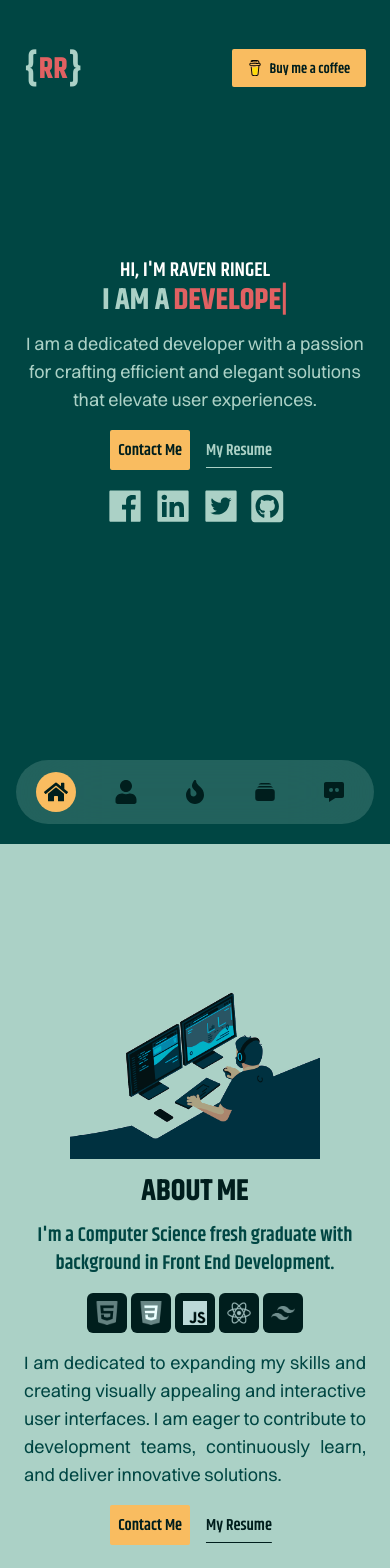
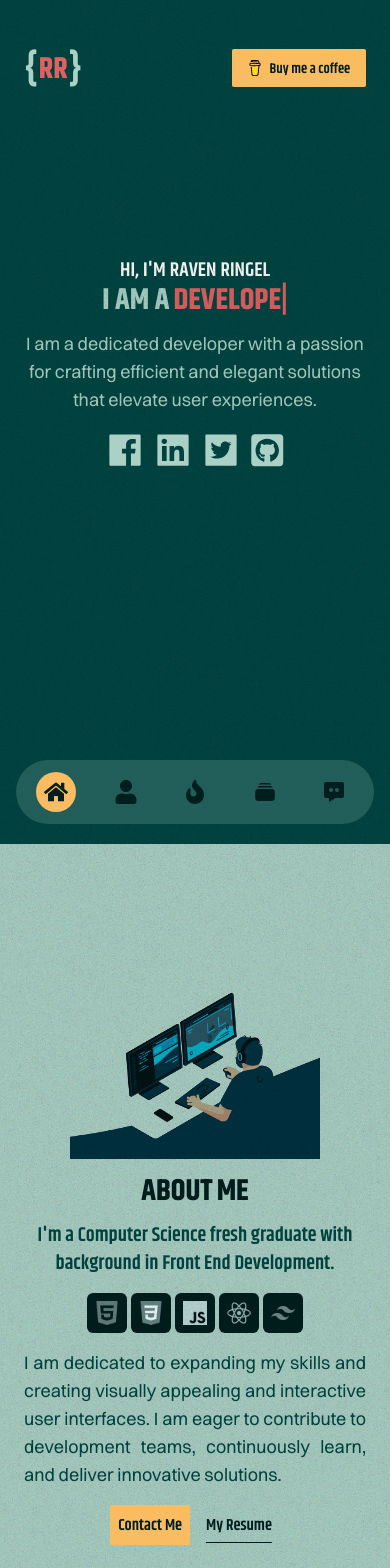
Before and after one commit to rvnrngl/my-portfolio, a React (Vite) app: page / in a window 390 px wide. Shown: the top 1568 px of the page. Built offline with nearby package versions, Linux system fonts and the light colour scheme.

Commit message:
added grainy background

```diff
--- a/src/App.css
+++ b/src/App.css
@@ -3,6 +3,19 @@ html,body {
     margin: 0;
     overflow-x: hidden;
     scroll-behavior: smooth;
+    background-color: #004643;
+}
+
+.bg-grain {
+    position: absolute;
+    background-image: url("./assets/noiseFilter.svg");
+    mix-blend-mode: multiply;
+    pointer-events: none;
+    width: 100%;
+    height: 100%;
+    top: 0;
+    left: 0;
+    z-index: 1;
 }
 
 body {
--- a/src/App.jsx
+++ b/src/App.jsx
@@ -10,7 +10,7 @@ import Contact from "./components/Contact";
 function App() {
   return (
     <>
-      <div className=" bg-bg-color text-headline">
+      <div className="text-headline">
         <NavBar />
         <Header />
         <Home />
--- a/src/components/About.jsx
+++ b/src/components/About.jsx
@@ -35,7 +35,8 @@ const icons = [
 
 const About = () => {
   return (
-    <section id="about" className="w-screen bg-paragraph">
+    <section id="about" className="w-screen h-screen bg-paragraph relative">
+      <div className="bg-grain opacity-50"></div>
       <div className="w-full max-w-[1240px] h-screen py-8 mx-auto px-6 font-khand text-bg-color flex justify-center items-center">
         <div className="container mx-auto grid lg:grid-cols-2 lg:place-items-center lg:gap-4">
           {/* image */}
@@ -107,7 +108,7 @@ const About = () => {
                     }}
                     viewport={{ once: false, amount: 0.3 }}
                     key={index}
-                    className="list-none group bg-btn-text-color w-[40px] h-[40px] sm:w-[50px] sm:h-[50px] p-2 flex justify-center items-center rounded-md"
+                    className="list-none group bg-btn-text-color w-[40px] h-[40px] sm:w-[50px] sm:h-[50px] p-2 flex justify-center items-center rounded-md hover:z-10"
                   >
                     <img
                       className=" mix-blend-luminosity group-hover:mix-blend-normal"
@@ -127,7 +128,7 @@ const About = () => {
             <div className="flex justify-center lg:justify-start items-center gap-2 pb-4">
               <Link
                 className="bg-btn-color cursor-pointer text-btn-text-color text-md sm:text-xl md:text-2xl font-khand font-semibold lg:font-bold rounded-sm p-2
-                                duration-200 ease-in hover:drop-shadow-[5px_5px_0px_#000000] hover:translate-x-[-2px]"
+                                duration-200 ease-in hover:drop-shadow-[5px_5px_0px_#000000] hover:translate-x-[-2px] z-[2]"
                 smooth={true}
                 duration={300}
                 to="contact"
@@ -138,7 +139,7 @@ const About = () => {
                 href={Resume}
                 target="_blank"
                 className="text-btn-text-color hover:bg-btn-text-color underline underline-offset-[12px] hover:no-underline text-md sm:text-xl md:text-2xl font-khand font-semibold lg:font-bold rounded-sm p-2
-                                duration-200 ease-in hover:text-paragraph hover:shadow-[5px_5px_0px_#000000] hover:translate-x-[-2px]"
+                                duration-200 ease-in hover:text-paragraph hover:shadow-[5px_5px_0px_#000000] hover:translate-x-[-2px] z-[2]"
               >
                 My Resume
               </a>
--- a/src/components/Cards.jsx
+++ b/src/components/Cards.jsx
@@ -6,7 +6,7 @@ const Cards = ({ name, description, src, srcPages, icons }) => {
       <div
         className="group relative max-w-[400px] lg:max-w-[500px] h-[267.5px] overflow-hidden border-2 border-bg-color text-headline rounded-md
         shadow-[10px_10px_0px_rgba(0,0,0,0.8)] hover:shadow-[20px_20px_0px_rgba(0,0,0,0.8)] transition-all duration-200
-        lg:shadow-[20px_20px_0px_rgba(0,0,0,0.8)] lg:hover:shadow-[30px_30px_0px_rgba(0,0,0,0.8)]"
+        lg:shadow-[20px_20px_0px_rgba(0,0,0,0.8)] lg:hover:shadow-[30px_30px_0px_rgba(0,0,0,0.8)] z-[2]"
       >
         {/* hover */}
         <div className=" group-hover:bg-btn-text-color/80 w-full h-full absolute z-30 transition-all duration-300"></div>
--- a/src/components/Contact.jsx
+++ b/src/components/Contact.jsx
@@ -61,6 +61,9 @@ const Contact = () => {
     }
   };
   return (
+    <>
+      <div className="w-screen relative">
+        <div className="bg-grain lg:opacity-90 opacity-50"></div>
         <section
           id="contact"
           className="w-full max-w-[1240px] h-screen py-8 mx-auto px-6 font-khand flex justify-center items-center"
@@ -120,13 +123,15 @@ const Contact = () => {
                   type="submit"
                   value="Send message"
                   className="bg-btn-color cursor-pointer text-btn-text-color text-md sm:text-xl md:text-2xl font-khand font-semibold lg:font-bold rounded-sm p-2
-                               mt-8 duration-200 ease-in hover:drop-shadow-[5px_5px_0px_#000000] hover:translate-x-[-2px]"
+                               mt-8 duration-200 ease-in hover:drop-shadow-[5px_5px_0px_#000000] hover:translate-x-[-2px] z-[2]"
                 />
               </motion.form>
             </div>
           </div>
           <ToastContainer />
         </section>
+      </div>
+    </>
   );
 };
 
--- a/src/components/Header.jsx
+++ b/src/components/Header.jsx
@@ -6,7 +6,7 @@ const Header = () => {
     <header className="w-full max-w-[1240px] h-[140px] mx-auto px-6">
       <div className="container mx-auto py-12">
         <div className="flex justify-between items-center">
-          <a href="/" className="group">
+          <a href="/" className="group z-[2]">
             <h1
               className="font-khand uppercase font-bold text-[#e16162] text-3xl md:text-4xl flex items-center
                         duration-200 ease-in group-hover:text-paragraph group-hover:drop-shadow-[4px_4px_0px_#000000] hover:translate-x-[-2px]"
@@ -23,7 +23,7 @@ const Header = () => {
           <button
             onClick={() => alert("Not yet implemented!")}
             className="bg-btn-color text-btn-text-color text-sm sm:text-lg md:text-xl font-khand font-semibold lg:font-bold rounded-sm p-2 pr-4 lg:pr-5
-                          flex justify-center items-center duration-200 ease-in hover:drop-shadow-[5px_5px_0px_#000000] hover:translate-x-[-2px]"
+                          flex justify-center items-center duration-200 ease-in hover:drop-shadow-[5px_5px_0px_#000000] hover:translate-x-[-2px] z-[2]"
           >
             <img
               className="w-[30px] lg:w-[40px]"
--- a/src/components/Home.jsx
+++ b/src/components/Home.jsx
@@ -18,6 +18,7 @@ const Home = () => {
         id="home"
         className="h-[calc(100vh_-_140px)] w-full max-w-[1240px] py-8 mx-auto px-6 font-khand"
       >
+        <div className="bg-grain lg:opacity-90 opacity-50"></div>
         <div className="container mx-auto pt-[clamp(20px,10vh,150px)]">
           <div className="flex flex-col lg:flex-row justify-center lg:justify-between items-center">
             <div className="w-full flex flex-col justify-center items-center lg:items-start">
@@ -122,7 +123,7 @@ const Home = () => {
                 and elegant solutions that elevate user experiences.
               </motion.p>
               {/* button group */}
-              <motion.div
+              {/* <motion.div
                 variants={fadeIn("up", 0.3)}
                 initial="hidden"
                 whileInView={"show"}
@@ -146,11 +147,11 @@ const Home = () => {
                 >
                   My Resume
                 </a>
-              </motion.div>
+              </motion.div> */}
               {/* icons */}
-              <div className="text-paragraph flex items-center gap-2">
+              <div className="text-paragraph flex items-center gap-2 z-[2]">
                 <motion.a
-                  variants={fadeIn("up", 0.4)}
+                  variants={fadeIn("up", 0.3)}
                   initial="hidden"
                   whileInView={"show"}
                   whileHover={{
@@ -232,12 +233,12 @@ const Home = () => {
               }}
               viewport={{ once: false, amount: 0.5 }}
               className="hidden lg:block w-[400px] h-[300px] opacity-80 bg-paragraph border-2 border-btn-text-color rounded-md
-                            overflow-hidden relative mr-20"
+                            overflow-hidden relative mr-20 z-[2]"
             >
               <img
                 src={Image}
                 alt="author"
-                className="absolute left-0 top-[-55px] mix-blend-darken"
+                className="absolute left-0 top-[-50px] mix-blend-darken"
               />
             </motion.div>
           </div>
```
Also changed, not shown: src/components/Projects.jsx (+8 -4 lines), src/components/Skills.jsx (+7 -4 lines), src/assets/noiseFilter.svg (added). Lines whose indentation alone changed are shown as unchanged.
